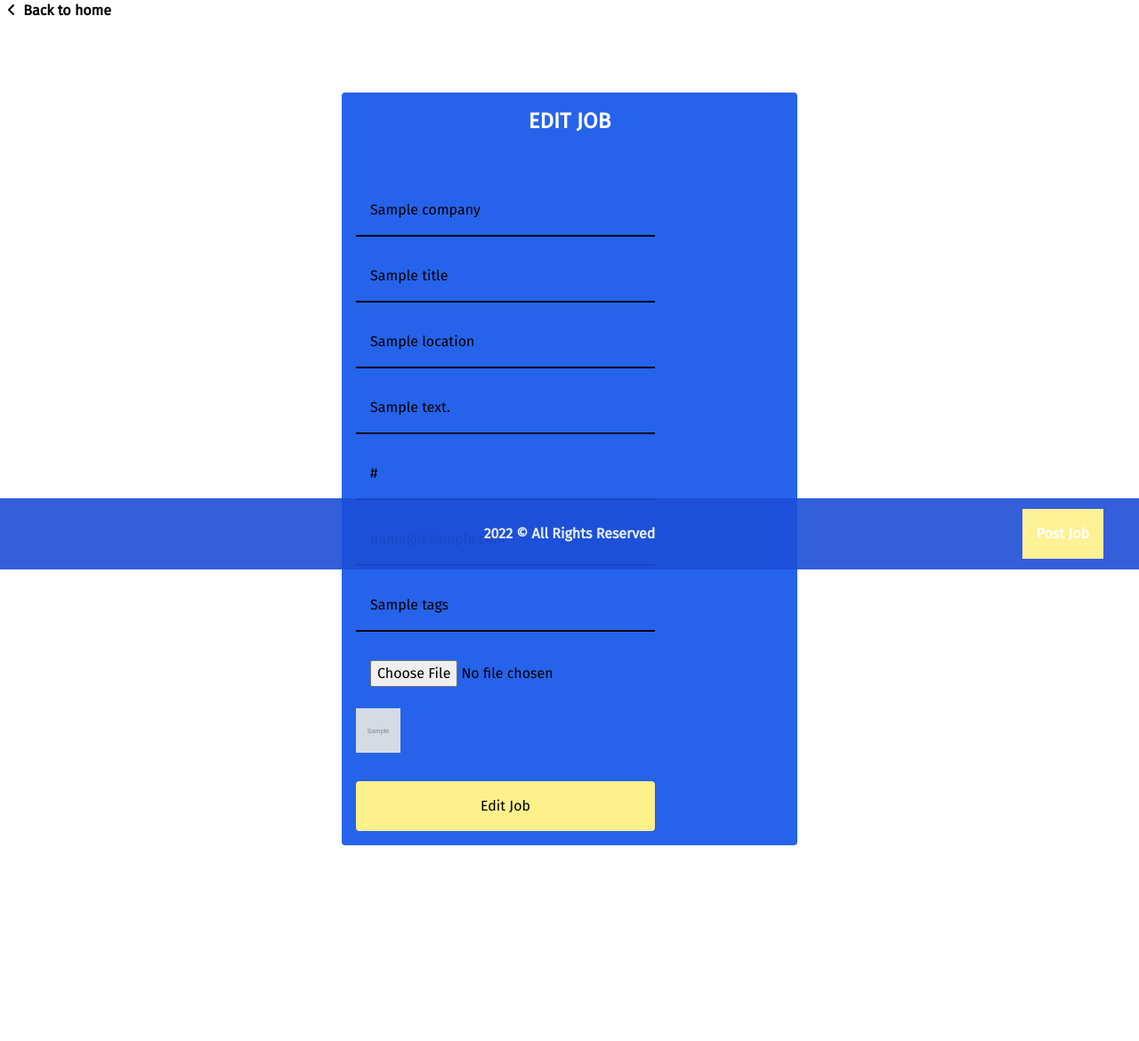
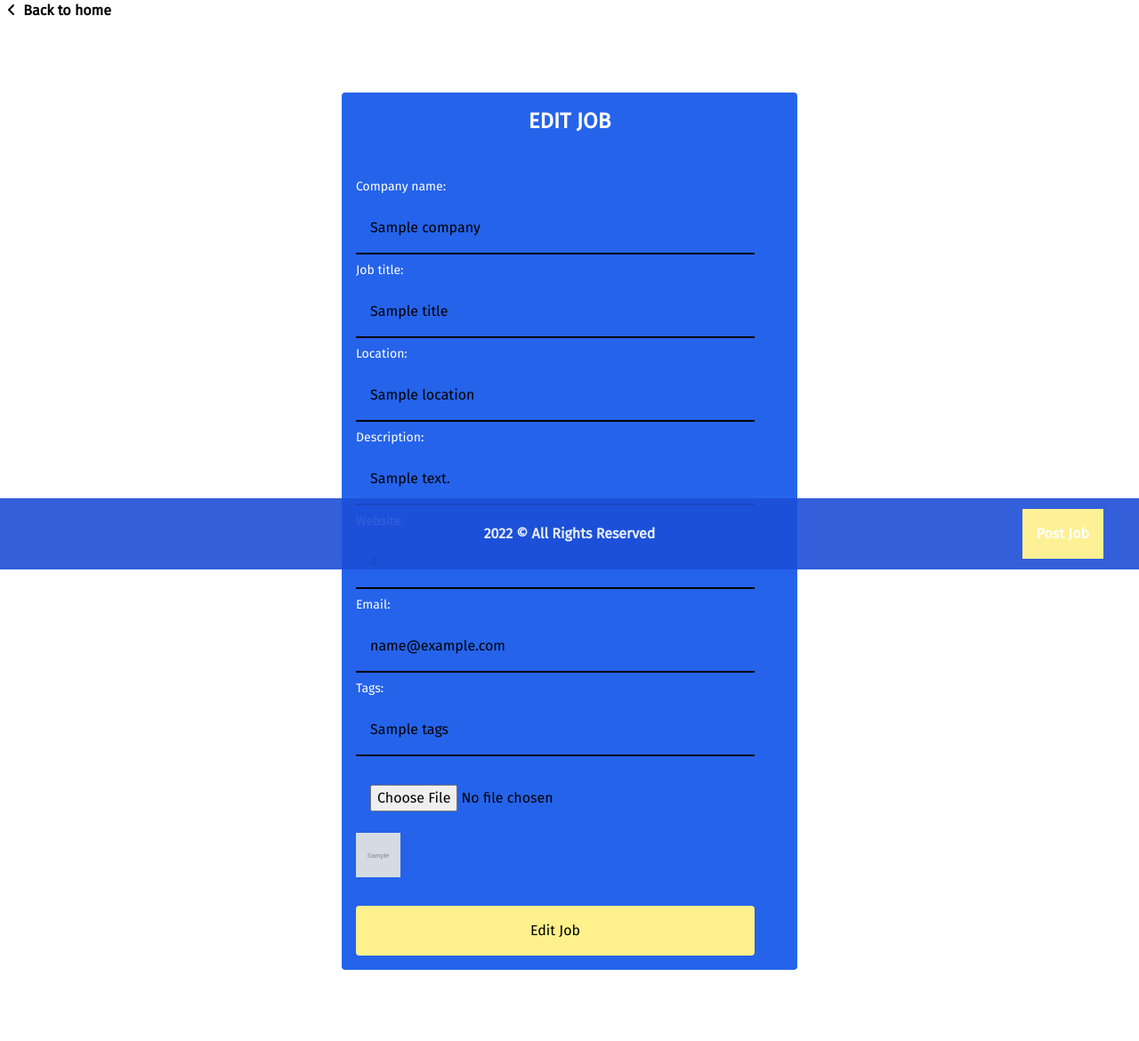
Before and after one commit to Djolen/PyJobs, a Flask app: template templates/edit.html in a window 1280 px wide. Shown: the part 160-1330 px from the top of the page at 89% size. Before the commit the page ends 1110 px from the top, so only its background shows below. Run offline with Flask 2, Linux system fonts and the light colour scheme; tables that the repository leaves empty hold one stand-in row (values such as "Sample post"); the template is opened without the code that fills it: values that come from a table or form of the project are taken from there, most other values are stand-ins (such as "Sample title", 1, 10 or a date in 2020); grey boxes marked "Sample" are stand-in pictures; some libraries are stand-ins or nearby versions.

Commit message:
edit form fix for now

```diff
--- a/templates/edit.html
+++ b/templates/edit.html
@@ -9,16 +9,23 @@
     <form action="/jobs/update" method="POST" enctype="multipart/form-data" class="flex flex-col justify-start" autocomplete="off">
         {{form.hidden_tag()}}
         {{form.jobid(value=id, hidden = 'True')}}
-        {{form.company(class_='p-4 my-2', value = company )}}
-        {{form.title(class_='p-4 my-2', value = title )}}
-        {{form.location(class_='p-4 my-2', value = location )}}
-        {{form.description(class_='p-4 my-2', value = description)}}
-        {{form.website(class_='p-4 my-2', value = website )}}
-        {{form.email(class_='p-4 my-2', value = email)}}
-        {{form.tags(class_='p-4 my-2', value = tags)}}
+        <h1 class="text-sm text-white"> Company name: </h1>
+        {{form.company(class_='p-4 my-2 w-[70vw] md:w-[35vw]', value = company )}}
+        <h1 class="text-sm text-white"> Job title: </h1>
+        {{form.title(class_='p-4 my-2 w-[70vw] md:w-[35vw]', value = title )}}
+        <h1 class="text-sm text-white"> Location: </h1>
+        {{form.location(class_='p-4 my-2 w-[70vw] md:w-[35vw]', value = location )}}
+        <h1 class="text-sm text-white"> Description: </h1>
+        {{form.description(class_='p-4 my-2 w-[70vw] md:w-[35vw]', value = description)}}
+        <h1 class="text-sm text-white"> Website: </h1>
+        {{form.website(class_='p-4 my-2 w-[70vw] md:w-[35vw]', value = website )}}
+        <h1 class="text-sm text-white"> Email: </h1>
+        {{form.email(class_='p-4 my-2 w-[70vw] md:w-[35vw]', value = email)}}
+        <h1 class="text-sm text-white"> Tags: </h1>
+        {{form.tags(class_='p-4 my-2 w-[70vw] md:w-[35vw]', value = tags)}}
         {{form.file(class_='p-4 my-2')}}
         <img src="/static/logos/{{file}}" alt="" srcset="" class="h-[50px] w-[50px]">
-        <button type="submit" class="bg-yellow-200 rounded p-4 hover:opacity-[95%] mt-8"> Edit Job </button>
+        <button type="submit" class="bg-yellow-200 rounded p-4 w-[70vw] hover:opacity-[95%] mt-8 md:w-[35vw]"> Edit Job </button>
     </form>
 </div>
 
```
